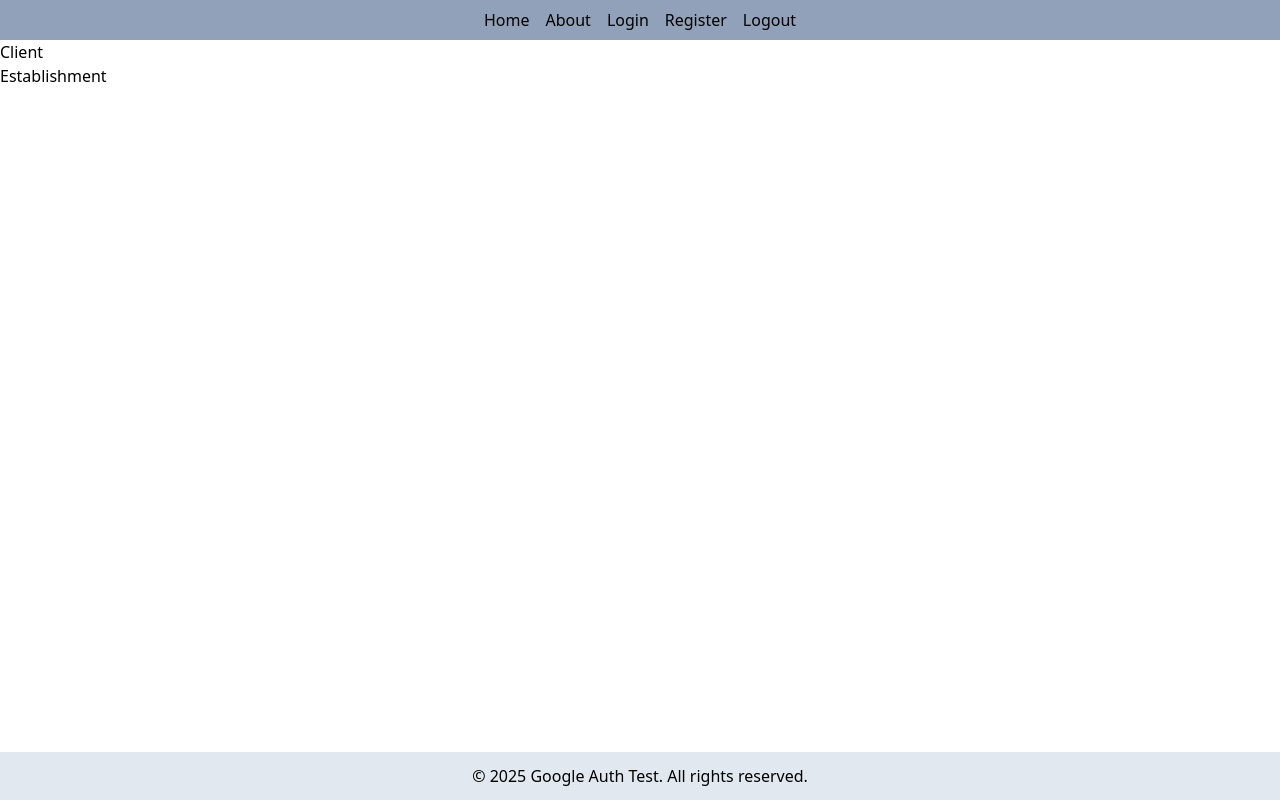
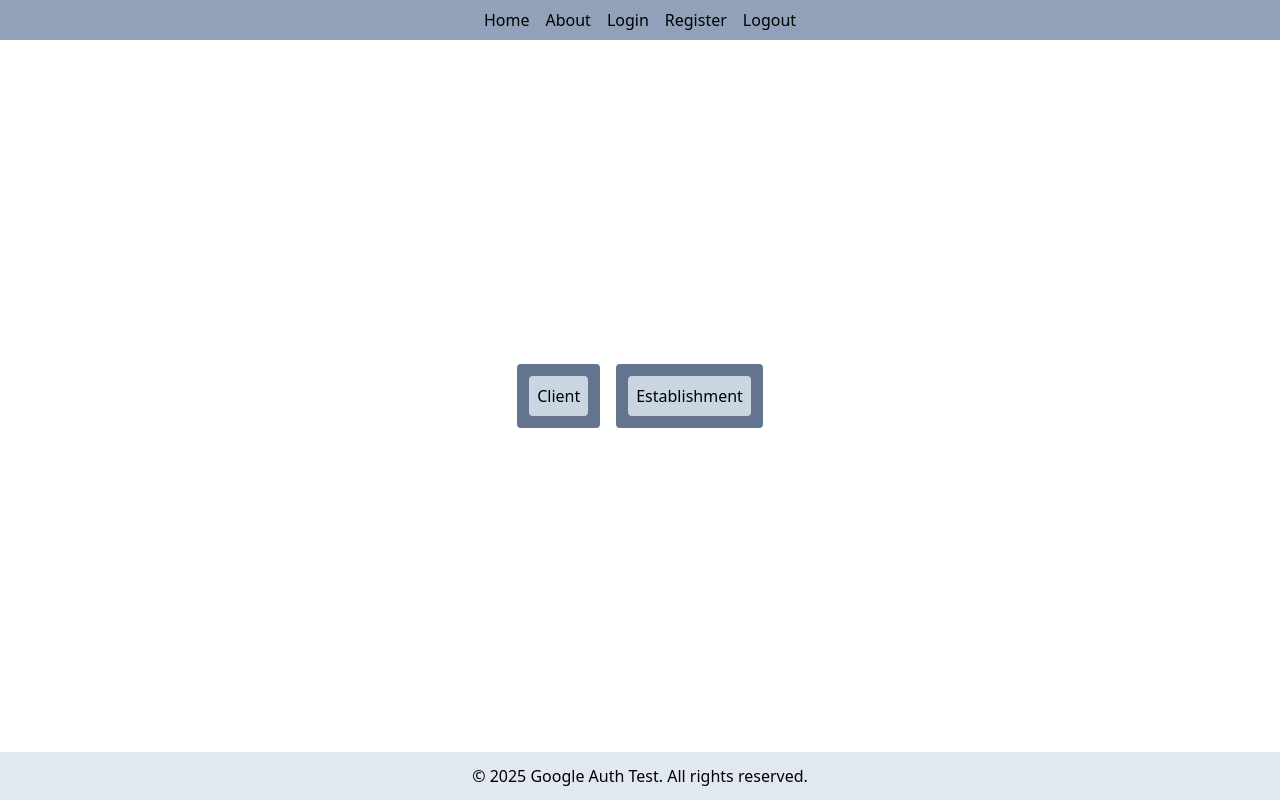
Before and after one commit to jtvidal/login-google-test-frontend, a React (Vite) app: page /role-selection in a window 1280 px wide. Built offline with nearby package versions, Linux system fonts and the light colour scheme.

Commit message:
feat: RoleSelection component added

```diff
--- a/src/components/common/RoleSelection.jsx
+++ b/src/components/common/RoleSelection.jsx
@@ -1,16 +1,62 @@
-import React from "react";
+import { useEffect } from "react";
+import { useSearchParams, useNavigate } from "react-router";
+import {jwtDecode} from "jwt-decode"
 
 const RoleSelection = () => {
+  const [searchParams] = useSearchParams();
+  const navigate = useNavigate();
+
+  useEffect(() => {
+    const token = searchParams.get("token");
+    if (token) {
+      localStorage.setItem("token", token);
+    }
+  }, [searchParams]);
+
+  const handleRoleSelection = async (role) => {
+    try {
+      const token = localStorage.getItem("token");
+      const { id } = jwtDecode(token);
+      console.log("User id in RoleSelection: ", id);
+
+      const response = await fetch(
+        `${import.meta.env.VITE_BACKEND_URL}/users/${id}`,
+        {
+          method: "PUT",
+          headers: {
+            "Content-Type": "application/json",
+            Authorization: `Bearer ${token}`,
+          },
+          body: JSON.stringify({ role }),
+        }
+      );
+      if (response.ok) {
+        navigate("/");
+      }
+    } catch (error) {
+      console.error("Error in handleRoleSelection: ", error);
+    }
+  };
   return (
-    <div>
-      <form action="">
-        <div>
-          <button>Client</button>
+    <div className="h-full w-full flex flex-col justify-center items-center">
+      <div className="flex gap-4">
+        <div className="p-3 bg-slate-500 rounded-sm">
+          <button
+            className="p-2 bg-slate-300 rounded-sm cursor-pointer"
+            onClick={() => handleRoleSelection("client")}
+          >
+            Client
+          </button>
         </div>
-        <div>
-          <button>Establishment</button>
+        <div className="p-3 bg-slate-500 rounded-sm">
+          <button
+            className="p-2 bg-slate-300 rounded-sm cursor-pointer"
+            onClick={() => handleRoleSelection("establishment")}
+          >
+            Establishment
+          </button>
         </div>
-      </form>
+      </div>
     </div>
   );
 };
```
